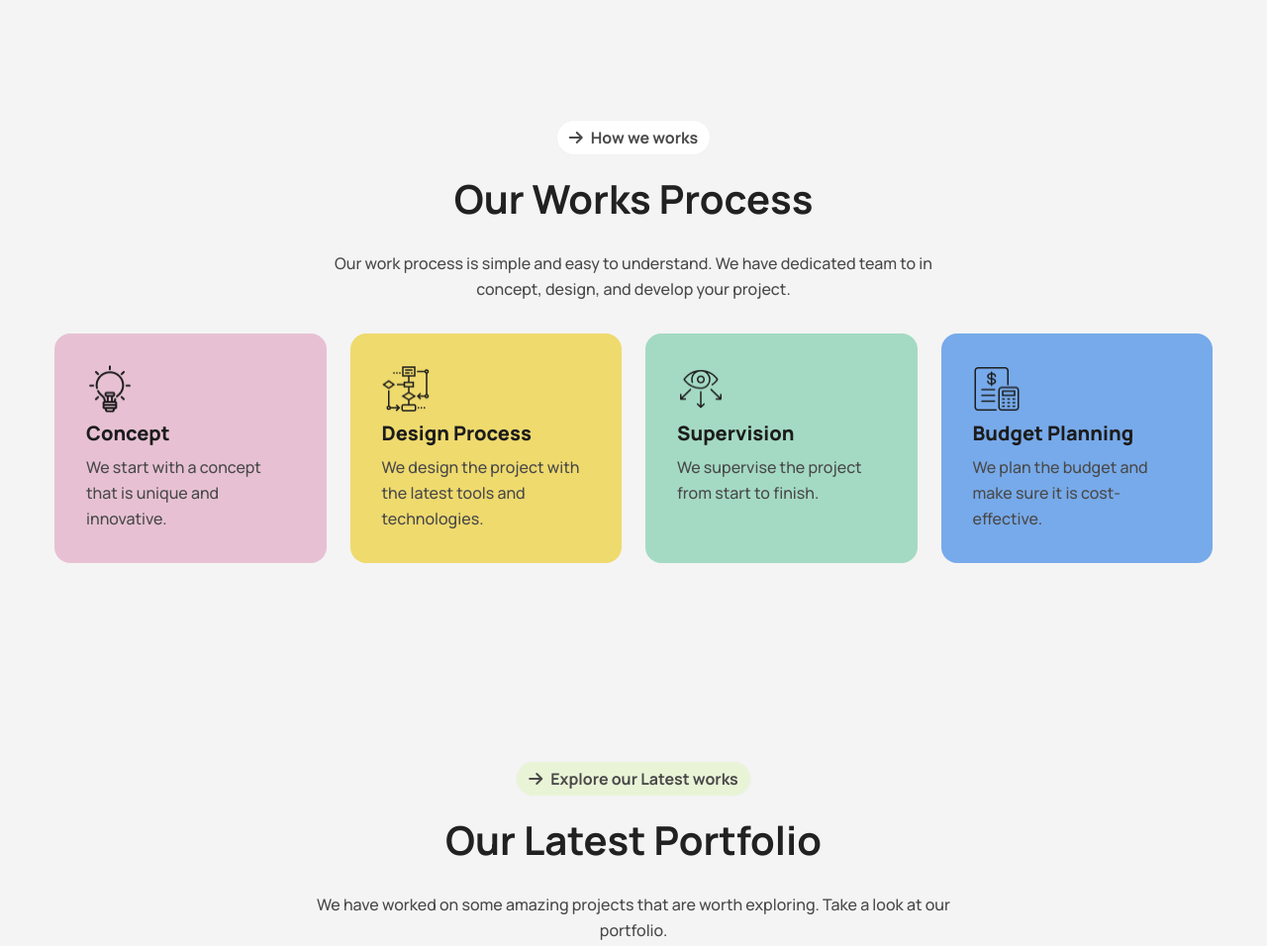
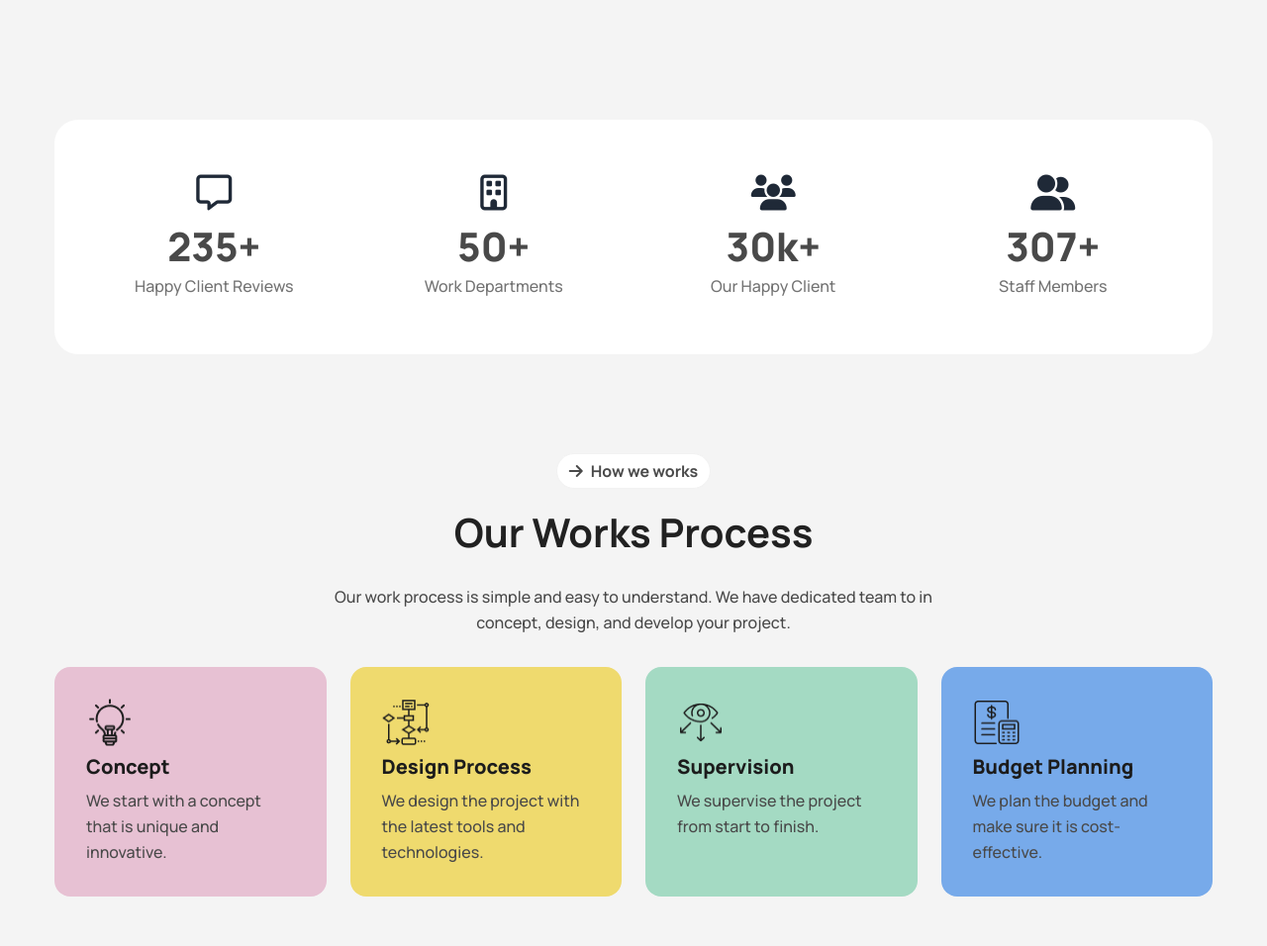
Before and after one commit to amirulkanak/rinterio-landing-page-ph, a website: page index.html in a window 1280 px wide. Shown: the part 1740-2696 px from the top of the page at 99% size. Drawn offline with Linux system fonts and the light colour scheme.

Commit message:
Statistics Section

```diff
--- a/index.html
+++ b/index.html
@@ -249,6 +249,55 @@
             class="w-full h-full object-cover rounded-2xl"
             src="./assets/images/Rectangle.png"
             alt="House" />
+        </div>
+      </section>
+
+      <!-- Statistics Section -->
+      <section
+        class="wrapper my-8 md:my-[4.5rem] lg:my-[6.25rem] p-8 bg-white rounded-3xl grid grid-cols-1 md:grid-cols-2 lg:grid-cols-4 justify-items-center gap-6">
+        <div
+          class="p-6 w-full max-w-[16.3125rem] flex flex-col items-center justify-center">
+          <i class="fa-regular fa-message text-4xl mb-2"></i>
+          <h3
+            class="text-clr-gray-5 font-extrabold text-[2rem] leading-[2.75rem] lg:text-[2.5rem] lg:leading-[3.438rem]">
+            235+
+          </h3>
+          <p class="text-clr-gray-4 font-medium text-[1rem] leading-[1.625rem]">
+            Happy Client Reviews
+          </p>
+        </div>
+        <div
+          class="p-6 w-full max-w-[16.3125rem] flex flex-col items-center justify-center">
+          <i class="fa-regular fa-building text-4xl mb-2"></i>
+          <h3
+            class="text-clr-gray-5 font-extrabold text-[2rem] leading-[2.75rem] lg:text-[2.5rem] lg:leading-[3.438rem]">
+            50+
+          </h3>
+          <p class="text-clr-gray-4 font-medium text-[1rem] leading-[1.625rem]">
+            Work Departments
+          </p>
+        </div>
+        <div
+          class="p-6 w-full max-w-[16.3125rem] flex flex-col items-center justify-center">
+          <i class="fa-solid fa-users text-4xl mb-2"></i>
+          <h3
+            class="text-clr-gray-5 font-extrabold text-[2rem] leading-[2.75rem] lg:text-[2.5rem] lg:leading-[3.438rem]">
+            30k+
+          </h3>
+          <p class="text-clr-gray-4 font-medium text-[1rem] leading-[1.625rem]">
+            Our Happy Client
+          </p>
+        </div>
+        <div
+          class="p-6 w-full max-w-[16.3125rem] flex flex-col items-center justify-center">
+          <i class="fa-solid fa-user-group text-4xl mb-2"></i>
+          <h3
+            class="text-clr-gray-5 font-extrabold text-[2rem] leading-[2.75rem] lg:text-[2.5rem] lg:leading-[3.438rem]">
+            307+
+          </h3>
+          <p class="text-clr-gray-4 font-medium text-[1rem] leading-[1.625rem]">
+            Staff Members
+          </p>
         </div>
       </section>
 
@@ -623,6 +672,16 @@
               </div>
             </div>
           </div>
+
+          <button
+            class="da-btn w-full mt-6 md:w-fit px-6 min-h-[4rem] rounded-[2rem] group text-clr-gray-6 font-bold text-xl bg-lime-300/50 border border-lime-300">
+            View All Members
+            <div
+              class="da-btn da-btn-circle bg-lime-300 border-none hover:bg-lime-300">
+              <i
+                class="fa-solid fa-arrow-right text-xl -rotate-45 group-hover:rotate-0 duration-200"></i>
+            </div>
+          </button>
         </div>
       </section>
 
```
Also changed, not shown: assets/css/style.css.
